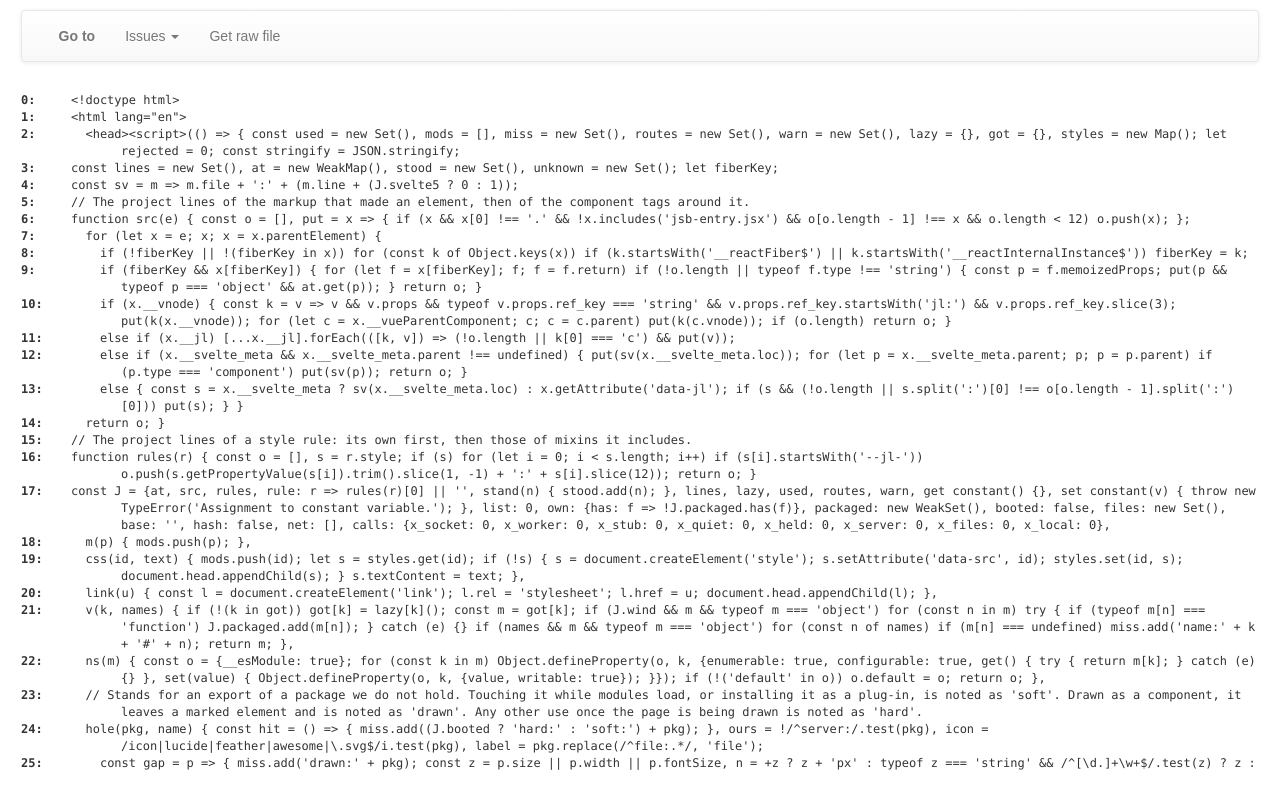
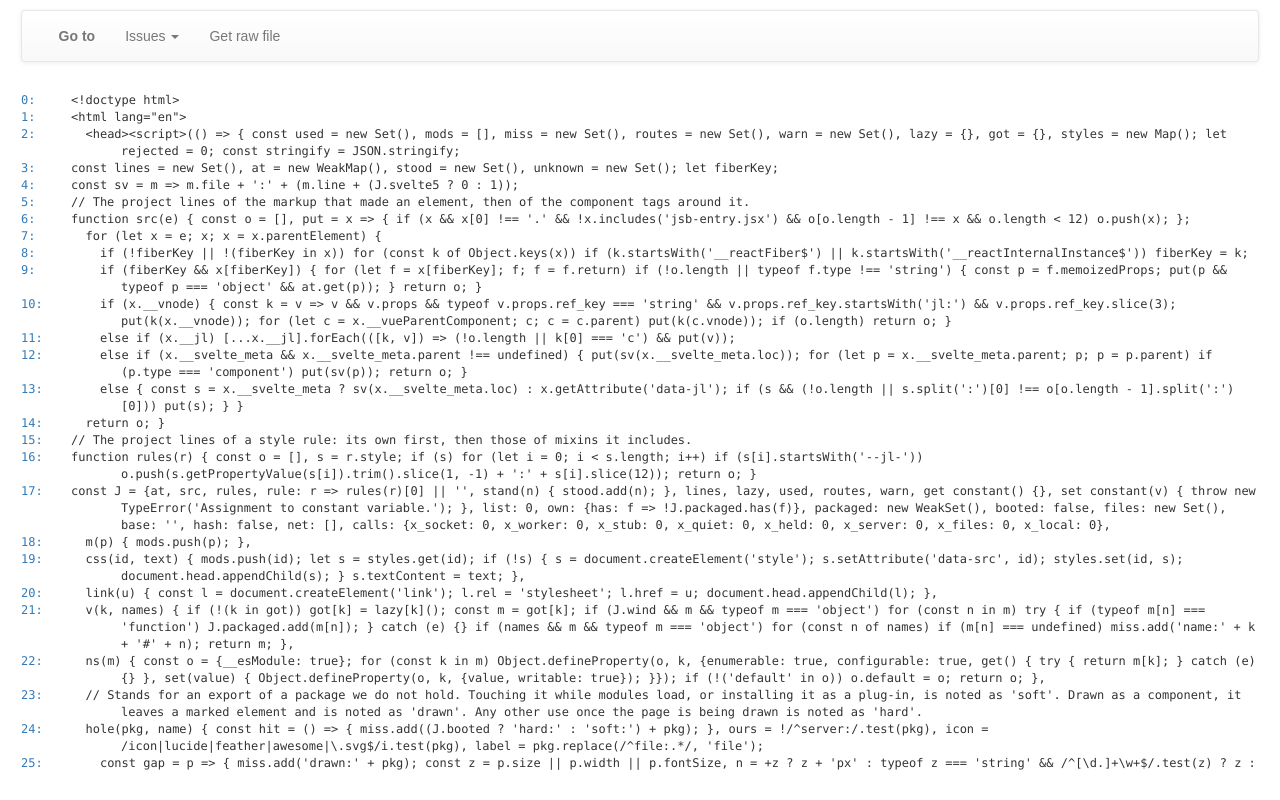
Before and after one commit to cms-sw/logreader, a React app: page /#/ in a window 1280 px wide. Built offline with nearby package versions, Linux system fonts and the light colour scheme.

Commit message:
Line numbers are links.

```diff
--- a/src/Components/FileOutput.js
+++ b/src/Components/FileOutput.js
@@ -125,7 +125,13 @@ class FileOutput extends Component {
                     informHeight={this.updateHeight.bind(this)}
                     fileConfig={problemsToShow}/>
                 <div className={"AutoSizerWrapper"} style={{height: `calc(100vh - ${this.state.controlHeight}px)`}}>
-                    <InfiniteScroller data={text.split("\n")} currentLineSt={lineStart} currentLineEnd={lineEnd}/>
+                    <InfiniteScroller
+                        data={text.split("\n")}
+                        currentLineSt={lineStart}
+                        currentLineEnd={lineEnd}
+                        location={this.props.location}
+                        pathName={this.state.pathName}
+                    />
                 </div>
             </div>
         )
--- a/src/Components/InfiniteScroller.js
+++ b/src/Components/InfiniteScroller.js
@@ -1,17 +1,21 @@
 import React, {Component} from "react";
-import {List, AutoSizer, CellMeasurer, CellMeasurerCache} from "react-virtualized";
+import {AutoSizer, CellMeasurer, CellMeasurerCache, List} from "react-virtualized";
+
+const cellMeasurerCacheConfig = {
+    fixedWidth: true,
+    defaultHeight: 500
+};
 
 class InfiniteScroller extends Component {
     constructor(props) {
         super(props);
-        this.cache = new CellMeasurerCache({
-            fixedWidth: true,
-            defaultHeight: 50
-        });
+        this.cache = new CellMeasurerCache(cellMeasurerCacheConfig);
         this.state = {
             currentLineSt: props.currentLineSt,
             currentLineEnd: props.currentLineEnd,
-            data: props.data
+            data: props.data,
+            location: props.location,
+            pathName: props.pathName
         }
     }
 
@@ -37,7 +41,9 @@ class InfiniteScroller extends Component {
                 rowIndex={index}
             >
                 <div style={style} className={className}>
-                    <span className={"code-index"}><b>{index}: </b></span>
+                    <span className={"code-index"}>
+                            <a href={this.state.pathName + "#/" + index}>{index}: </a>
+                    </span>
                     <span className={"code"} style={{whiteSpace: "pre-wrap"}}>{this.state.data[index]}</span>
                 </div>
             </CellMeasurer>
@@ -51,7 +57,7 @@ class InfiniteScroller extends Component {
         }
     }
 
-    updateGrid(){
+    updateGrid() {
         this.cache.clearAll();
     }
 
@@ -69,16 +75,14 @@ class InfiniteScroller extends Component {
     }
 
     componentWillReceiveProps(newProps) {
-        const {currentLineSt, currentLineEnd, data} = newProps;
+        const {currentLineSt, currentLineEnd, data, location} = newProps;
         this.setState({
             currentLineSt,
             currentLineEnd,
-            data
+            data,
+            location
         });
-        this.cache = new CellMeasurerCache({
-            fixedWidth: true,
-            defaultHeight: 500
-        });
+        this.cache = new CellMeasurerCache(cellMeasurerCacheConfig);
     }
 
     render() {
```
